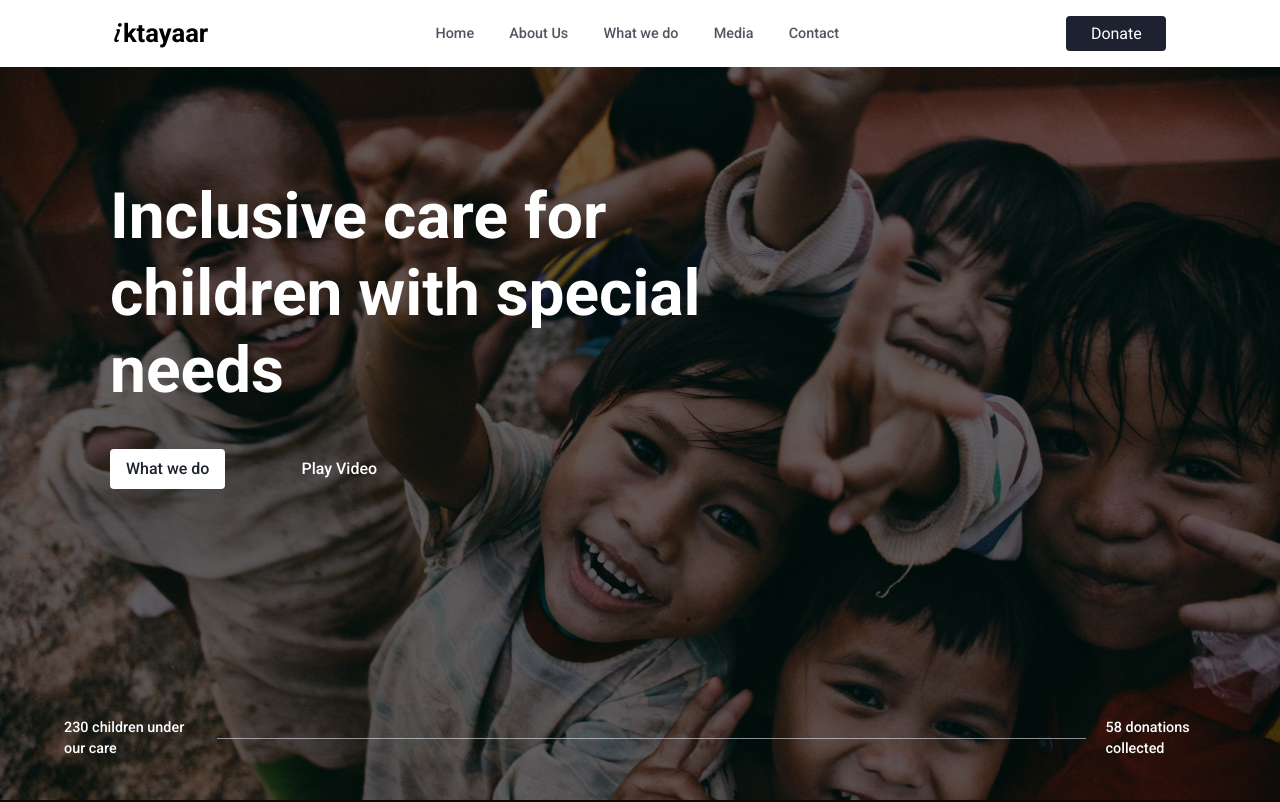
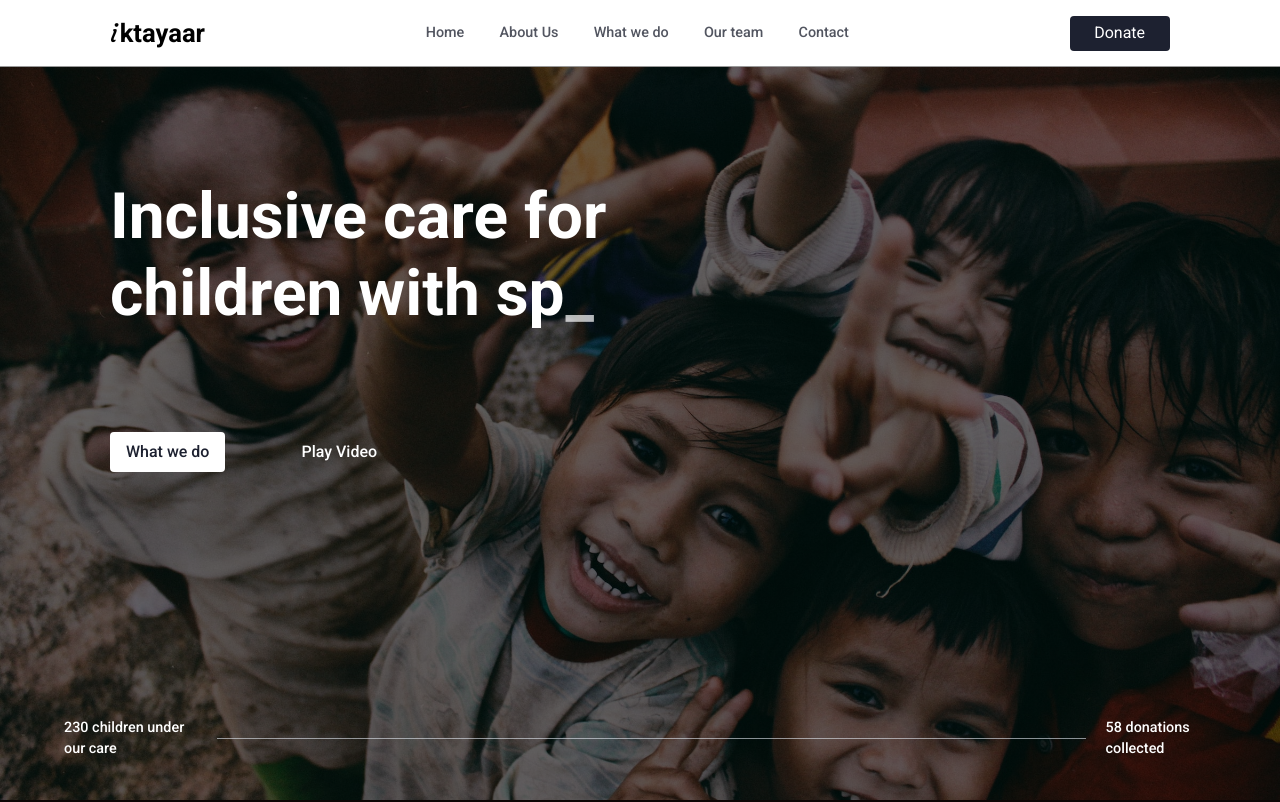
Before and after one commit to AnonymousXC/Ikhtiyaar, a Next.js app: page / in a window 1280 px wide. Shown: the top 802 px of the page. Built offline with nearby package versions, Linux system fonts and the light colour scheme; some icons are missing.

Commit message:
feat: added typing animation feat: added donation page fix: our team button fix: font sizing fix: div sizing of typewriter

```diff
--- a/components/Footer.jsx
+++ b/components/Footer.jsx
@@ -30,6 +30,7 @@ function FooterDesktop() {
         alignItems={'flex-start'}
         justifyContent={'space-around'}
         pt={'80px'}
+        className={'footer'}
         flexWrap={'wrap'}>
             <Flex gap={0.5} alignItems={'center'}>
                 <Text className={courgette.className} color='#fff' fontSize={'1.8rem'}>i</Text>
@@ -126,7 +127,8 @@ function FooterMobile() {
         color={'#fff'}
         pt={'80px'}
         flexWrap={'wrap'}
-        px={'5vw'}>
+        px={'5vw'}
+        className={'footer'}>
              <Text fontWeight={'bold'} fontSize={'2.3rem'} maxW={'380px'}>Subscribe to get latest updates</Text>
                 <InputGroup>
                     <Input className={'email-footer'} border={'none'} outline={'1px solid rgba(235, 240, 249, 0.3)'} rounded={'4px'} color={'#EBF0F9'} placeholder={'Your email'} type={'email'} />
--- a/components/Navigation Bar.jsx
+++ b/components/Navigation Bar.jsx
@@ -6,13 +6,14 @@ import {
     useMediaQuery,
 } from '@chakra-ui/react';
 import NextLink from 'next/link';
-import { useState } from 'react'
+import { useRouter } from 'next/router';
+import { useState } from 'react';
 import { courgette } from '../fonts/font.js';
 import { MenuAltLeft } from '@styled-icons/boxicons-regular/MenuAltLeft';
-import { Close } from '@styled-icons/ionicons-solid/Close'
+import { Close } from '@styled-icons/ionicons-solid/Close';
 
 function NavBar() {
-    const [ isMobile ] = useMediaQuery('(max-width: 830px)', {ssr: true})
+    const [ isMobile ] = useMediaQuery('(max-width: 830px)', {ssr: false})
     if(isMobile === false)
         return <NavBarDesktop />
     else
@@ -21,6 +22,9 @@ function NavBar() {
 
 
 function NavBarDesktop() {
+
+    const router = useRouter()
+
     return (
         <Flex
         w={'100%'}
@@ -31,7 +35,8 @@ function NavBarDesktop() {
         justifyContent={'space-around'}
         backgroundColor={'#fff'}
         className={'nav-bar-desktop'}
-        zIndex={1000}>
+        zIndex={1000}
+        borderBottom={'solid 1px rgba(0,0,0,0.4)'}>
             <Flex gap={0.5} alignItems={'center'}>
                 <Text className={courgette.className} color='#000' fontSize={'1.6rem'}>i</Text>
                 <Text color='#000' fontSize={'1.6rem'} fontWeight={'bold'}>ktayaar</Text>
@@ -51,7 +56,7 @@ function NavBarDesktop() {
                 </Link>
                 <Link as={NextLink} href={'/'}
                 color='#525560' _hover={{color: '#0B0706'}} fontWeight={'medium'} fontSize={'0.9rem'}>
-                    Media
+                    Our team
                 </Link>
                 <Link as={NextLink} href={'/'}
                 color='#525560' _hover={{color: '#0B0706'}} fontWeight={'medium'} fontSize={'0.9rem'}>
@@ -63,7 +68,10 @@ function NavBarDesktop() {
             h={'35px'}
             backgroundColor='#1D2130'
             rounded={'4px'}
-            color={'#fff'} >Donate</Button>
+            color={'#fff'}
+            onClick={() => {
+                router.push('/donate')
+            }} >Donate</Button>
         </Flex>
     )
 }
@@ -71,7 +79,7 @@ function NavBarDesktop() {
 function NavBarMobile() {
 
     const [ isMenuOpen, setOpenMenu ] = useState(false)
-
+    const router = useRouter()
     return (
         <>
             <Flex
@@ -83,6 +91,7 @@ function NavBarMobile() {
             justifyContent={'space-between'}
             backgroundColor={'#fff'}
             className={'nav-bar-mobile'}
+            borderBottom={'solid 1px rgba(0,0,0,0.4)'}
             zIndex={1000}>
                 <Button variant={'unstyled'} ml={4}
                 onClick={() => {
@@ -101,7 +110,10 @@ function NavBarMobile() {
                 rounded={'4px'}
                 fontWeight={'normal'}
                 backgroundColor={'#1D2130'}
-                color={'#fff'}>
+                color={'#fff'}
+                onClick={() => {
+                    router.push('/donate')
+                }}>
                     Donate
                 </Button>
             </Flex>
@@ -136,7 +148,7 @@ function NavBarMobile() {
                     </Link>
                     <Link as={NextLink} href={'/'}
                     color='#525560' _hover={{color: '#0B0706'}} fontWeight={'medium'} fontSize={'1rem'}>
-                        Media
+                        Our team
                     </Link>
                     <Link as={NextLink} href={'/'}
                     color='#525560' _hover={{color: '#0B0706'}} fontWeight={'medium'} fontSize={'1rem'}>
--- a/components/sections/Home.jsx
+++ b/components/sections/Home.jsx
@@ -6,7 +6,8 @@ import {
     useMediaQuery,
     Divider,
 } from '@chakra-ui/react';
-import { PlayCircleFill } from '@styled-icons/bootstrap/PlayCircleFill'
+import { PlayCircleFill } from '@styled-icons/bootstrap/PlayCircleFill';
+import Typewriter from 'typewriter-effect';
 
 
 function HomeSection() {
@@ -25,7 +26,23 @@ function HomeSection() {
         className={'home-desktop'}
         color={'#fff'}>
             <Flex w={max900 === true ? '90vw' : '50vw'} maxW={isMobile === true ? '100vw' : '650px'} position={'relative'} top={'7rem'} left={max900 === true ? '5vw' : '110px'} direction={'column'} gap={'40px'}>
-                <Text fontSize={isMobile === true ? '3rem' : '4rem'} fontWeight={'bold'} lineHeight={'120%'}>Inclusive care for children with special needs</Text>
+                {/* <Text fontSize={isMobile === true ? '3rem' : '4rem'} fontWeight={'bold'} lineHeight={'120%'}>Inclusive care for children with special needs</Text> */}
+                <Typewriter
+                options={{ loop: true, cursor: '_' }}
+                onInit={(typewriter) => {
+                    typewriter
+                    .typeString('Inclusive care for children with special needs.')
+                    .pauseFor(3000)
+                    .deleteAll()
+                    .typeString('The generated Lorem Ipsum is therefore always.')
+                    .pauseFor(3000)
+                    .deleteAll()
+                    .typeString('It uses a dictionary of over 200 Latin words.')
+                    .pauseFor(3000)
+                    .deleteAll()
+                    .start();
+                }}
+                />
                 <Flex gap={'24px'}>
                     <Button variant={'unstyled'}
                     backgroundColor={'#fff'}
--- a/package.json
+++ b/package.json
@@ -23,6 +23,7 @@
     "react": "18.2.0",
     "react-dom": "18.2.0",
     "styled-icons": "^10.47.0",
-    "typescript": "4.9.4"
+    "typescript": "4.9.4",
+    "typewriter-effect": "^2.19.0"
   }
 }
--- a/pages/index.js
+++ b/pages/index.js
@@ -1,10 +1,12 @@
-import NavBar from '../components/Navigation Bar';
 import HomeSection from '../components/sections/Home';
+import Head from 'next/head';
 import Footer from '../components/Footer'
 import { useEffect } from 'react';
+import dynamic from 'next/dynamic'
+
+const NavBarWithoutSSR = dynamic(() => import('../components/Navigation Bar'), { ssr: false })
 
 export default function Home() {
-
 
   useEffect(() => {
     document.documentElement.style.setProperty('--height', `${window.innerHeight}px`)
@@ -15,7 +17,10 @@ export default function Home() {
 
   return (
     <>
-      <NavBar />
+      <Head>
+        <title>Ikhtiyaar</title>
+      </Head>
+      <NavBarWithoutSSR />
       <HomeSection />
       <Footer />
     </>
--- a/styles/globals.css
+++ b/styles/globals.css
@@ -26,3 +26,19 @@ a {
 input:focus:invalid {
   outline-color: red;
 }
+
+
+/*Typewriter Home*/
+.Typewriter {
+  height: 13.3rem;
+  font-size: 4rem;
+  font-weight: bold;
+  line-height: 120%;
+}
+
+@media screen and (max-width:720px) {
+  .Typewriter {
+    font-size: 3rem;
+    height: 12rem;
+  }
+}
```
Also changed, not shown: pages/donate/index.js (added, +17 -0 lines), 1 other file (tests, documents, lock files or other folders).
